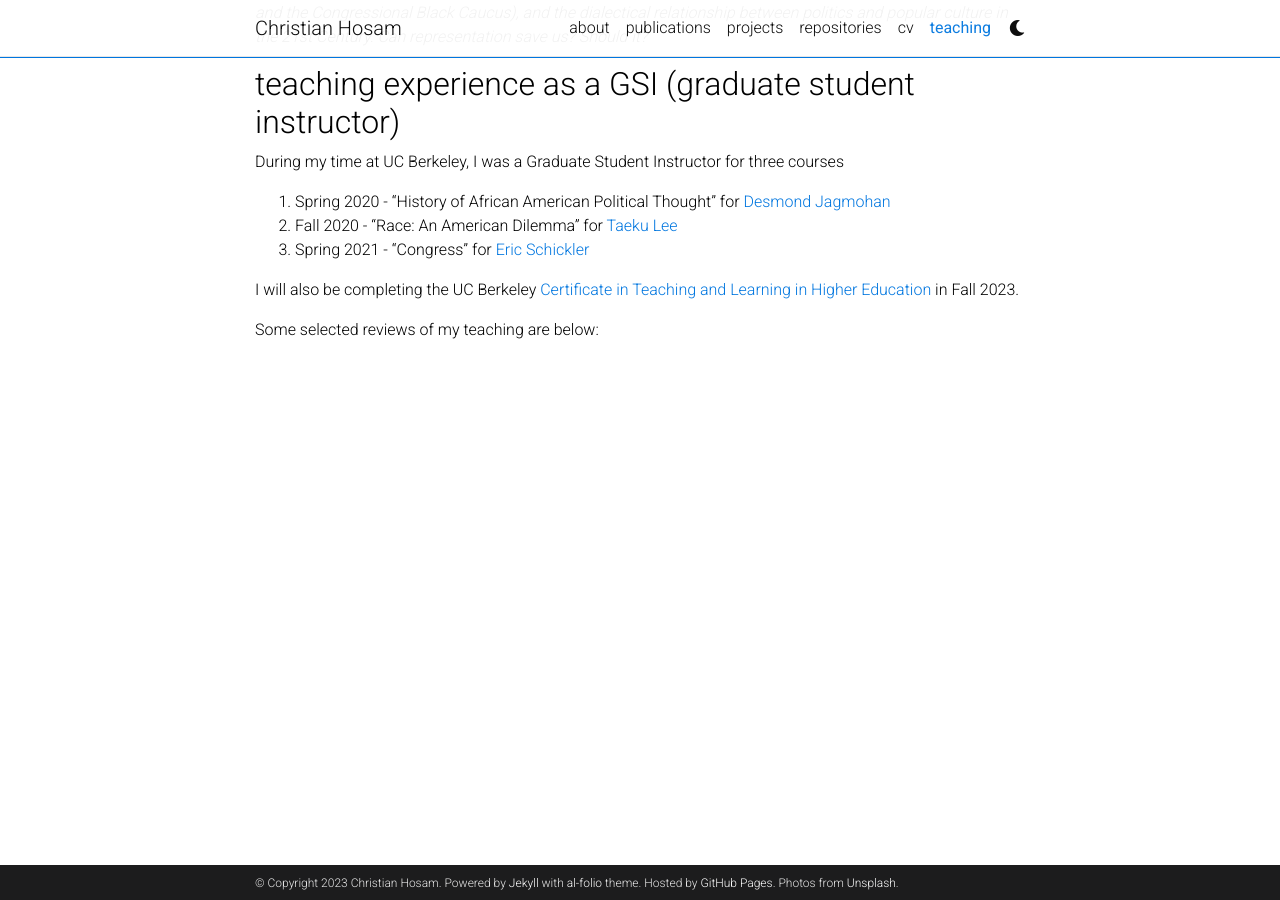
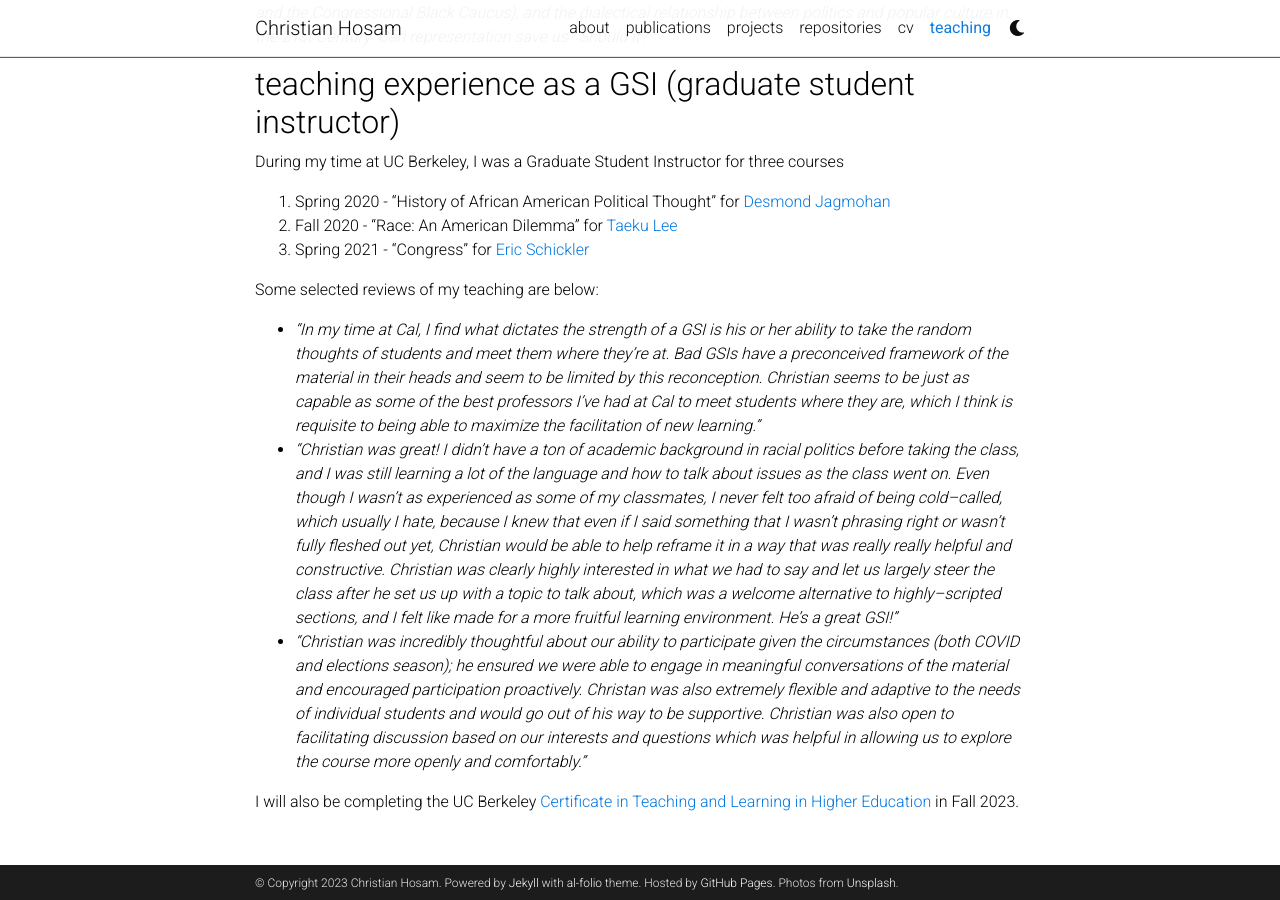
Before and after one commit to chosam2322/chosam2322.github.io, a Jekyll site: the page built from _pages/teaching.md, in a window 1280 px wide and 900 px high, scrolled down 685 px. Built offline with Jekyll 4.4.1, drawn with Linux system fonts in a browser that asks for light colours; comment, search, counter and statistics services are not loaded; a style sheet for code colours, icons or effects is not loaded.

Commit message:
Update teaching.md

```diff
--- a/_pages/teaching.md
+++ b/_pages/teaching.md
@@ -27,8 +27,11 @@ In the Summer of 2023, I will be teaching my own course: "A Seat at The Table? R
 2. Fall 2020 - "Race: An American Dilemma" for [Taeku Lee](https://www.gov.harvard.edu/directory/taeku-lee/)
 3. Spring 2021 - "Congress" for [Eric Schickler](https://polisci.berkeley.edu/people/person/eric-schickler)
 
+Some selected reviews of my teaching are below:
+
+- <i>"In my time at Cal, I find what dictates the strength of a GSI is his or her ability to take the random thoughts of students and meet them where they're at. Bad GSIs have a preconceived framework of the material in their heads and seem to be limited by this reconception. Christian seems to be just as capable as some of the best professors I've had at Cal to meet students where they are, which I think is requisite to being able to maximize the facilitation of new learning."</i>
+- <i>"Christian was great! I didn't have a ton of academic background in racial politics before taking the class, and I was still learning a lot of the language and how to talk about issues as the class went on. Even though I wasn't as experienced as some of my classmates, I never felt too afraid of being cold–called, which usually I hate, because I knew that even if I said something that I wasn't phrasing right or wasn't fully fleshed out yet, Christian would be able to help reframe it in a way that was really really helpful and constructive. Christian was clearly highly interested in what we had to say and let us largely steer the class after he set us up with a topic to talk about, which was a welcome alternative to highly–scripted sections, and I felt like made for a more fruitful learning environment. He's a great GSI!"</i>
+- <i>"Christian was incredibly thoughtful about our ability to participate given the circumstances (both COVID and elections season); he ensured we were able to engage in meaningful conversations of the material and encouraged participation proactively. Christan was also extremely flexible and adaptive to the needs of individual students and would go out of his way to be supportive. Christian was also open to facilitating discussion based on our interests and questions which was helpful in allowing us to explore the course more openly and comfortably."</i>
 
 
 I will also be completing the UC Berkeley [Certificate in Teaching and Learning in Higher Education](https://gsi.berkeley.edu/programs-services/certificate-program/) in Fall 2023.
-
-Some selected reviews of my teaching are below:
```
